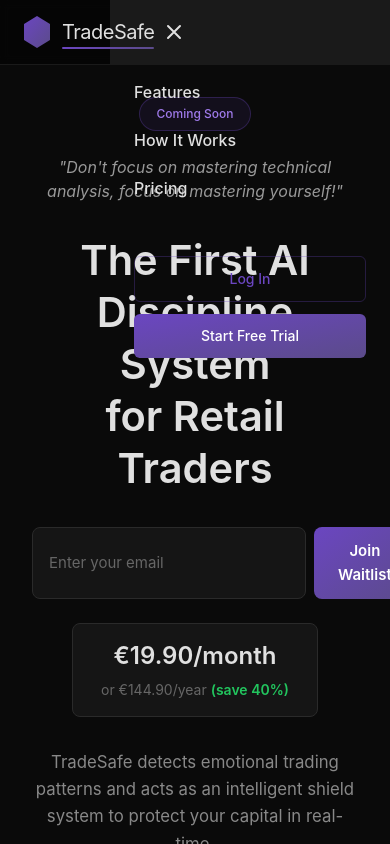
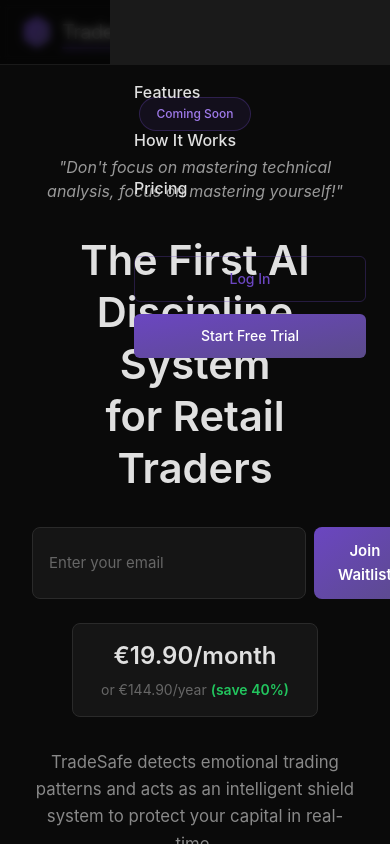
Before and after one commit to Trade-Safe/tradesafe-landing, a Next.js app: page / in a window 390 px wide. Both pictures are taken after a click on the button "Toggle menu". Shown: the top 844 px of the page. Built offline with nearby package versions, Linux system fonts and the light colour scheme.

Commit message:
Update Header.tsx

```diff
--- a/components/Header.tsx
+++ b/components/Header.tsx
@@ -72,7 +72,7 @@ export default function Header() {
         {/* Mobile Menu Overlay */}
         {isMenuOpen && (
           <div
-            className="fixed inset-0 bg-black/60 backdrop-blur-sm z-[999] md:hidden"
+            className="fixed inset-0 bg-black/60 backdrop-blur-sm z-[9998] md:hidden"
             onClick={closeMenu}
           />
         )}
@@ -86,7 +86,7 @@ export default function Header() {
           `}
           style={{
             backgroundColor: '#1a1a1a',
-            zIndex: 1000
+            zIndex: 9999
           }}
         >
           <div className="flex flex-col h-full pt-20 px-6">
```
